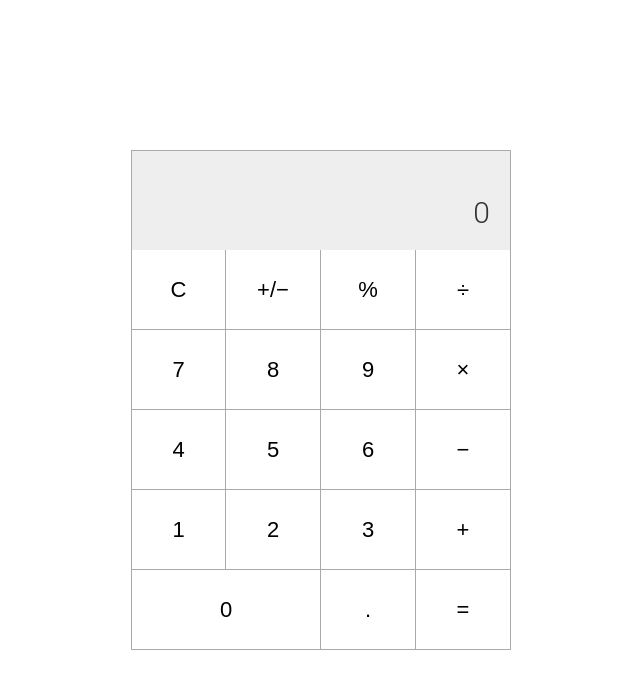
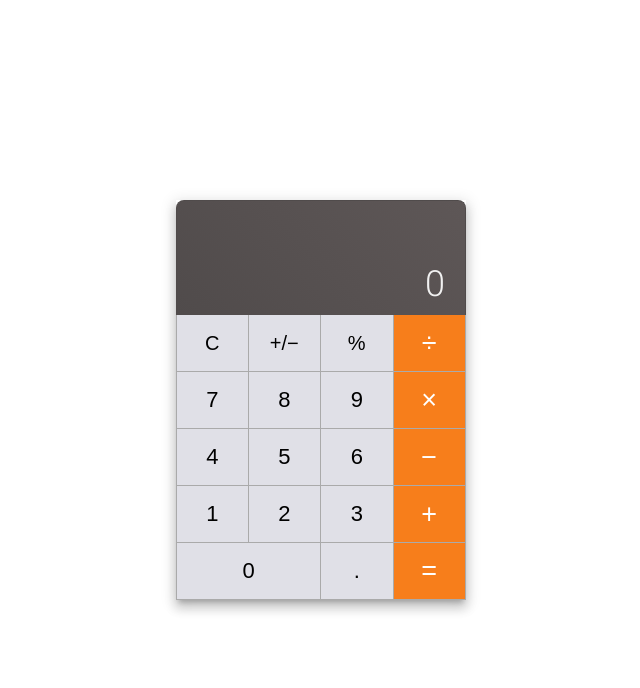
Before and after one commit to lukePeavey/calculator, a React (Create React App) app: page / in a window 1280 px wide. Shown: the top 688 px of the page, without its empty margins (319-959 px from the left). Built offline with nearby package versions, Linux system fonts and the light colour scheme.

Commit message:
Add additional styles
The app now matches the intended design.

```diff
--- a/public/index.html
+++ b/public/index.html
@@ -10,6 +10,7 @@
     -->
     <link rel="manifest" href="%PUBLIC_URL%/manifest.json">
     <link rel="shortcut icon" href="%PUBLIC_URL%/favicon.ico">
+    <link href="https://fonts.googleapis.com/css?family=Roboto:100,300,400" rel="stylesheet">
     <!--
       Notice the use of %PUBLIC_URL% in the tags above.
       It will be replaced with the URL of the `public` folder during the build.
--- a/src/components/app/App.css
+++ b/src/components/app/App.css
@@ -10,6 +10,9 @@ On larger screens, there is a fixed width/height.
   text-align: center;
   width: 100vw;
   height: 100vh;
+  font-family: 'Roboto', sans-serif;
+  -webkit-font-smoothing: antialiased;
+  -moz-osx-font-smoothing: grayscale;
 }
 .calculator {
   display: flex;
@@ -20,7 +23,11 @@ On larger screens, there is a fixed width/height.
 
 @media screen and (min-width: 400px) {
   .calculator {
-    height: 500px;
-    width: 380px;
+    box-shadow: 0 8px 10px 1px rgba(0, 0, 0, 0.14),
+      0 3px 14px 2px rgba(0, 0, 0, 0.12), 0 5px 5px -3px rgba(0, 0, 0, 0.2);
+  }
+  .calculator.basic {
+    height: 400px;
+    width: 290px;
   }
 }
--- a/src/components/app/App.js
+++ b/src/components/app/App.js
@@ -1,11 +1,11 @@
 import React from 'react'
-import './App.css'
 import Keypad from '../keypad/Keypad'
 import Display from '../display/Display'
+import './App.css'
 
-const App = ({ displayValue, ...keypadProps }) => (
+const App = ({ displayValue, mode, ...keypadProps }) => (
   <div className="App">
-    <div className="calculator">
+    <div className={`calculator ${mode}`}>
       <Display value={displayValue || 0} />
       <Keypad {...keypadProps} />
     </div>
--- a/src/components/display/Display.css
+++ b/src/components/display/Display.css
@@ -2,16 +2,22 @@
   display: flex;
   justify-content: flex-end;
   align-items: flex-end;
-  flex: 1 0 20%;
-  max-height: 100px;
-  background-color: #eee;
-  border: solid 1px #aaa;
+  flex: 1 1 0;
+  background: linear-gradient(45deg, #504b4b, #5e5757);
+  border: solid 1px #504b4b;
   border-bottom-width: 0;
+  font-size: 36px;
+  font-weight: 300;
+  color: #f1f1f1;
+}
+
+@media screen and (min-width: 400px) {
+  .Display {
+    border-radius: 8px 8px 0 0;
+  }
 }
 
 .Display-value {
-  margin: 20px;
-  font-size: 30px;
-  font-weight: 300;
-  color: #333;
+  margin: 10px 20px 10px 10px;
+  font-size: 100%;
 }
--- a/src/components/key/Key.css
+++ b/src/components/key/Key.css
@@ -9,24 +9,50 @@
   border-width: 0;
   border-right-width: 1px;
   border-bottom-width: 1px;
+  background: #e0e0e7;
   border-color: #aaa;
-}
-
-.Key.active {
-  background: #efefef;
+  font-size: 22px;
+  font-weight: 300;
+  transition: all 100ms;
 }
 
 .Key:first-of-type {
   border-left: solid 1px #aaa;
 }
 
-/* Keys with special styles */
+/* Keys with special styles
+**************************************************/
 #zero {
-  /* The zero is twice the width of other keys */
-  flex: 2 0 50%;
+  flex: 2 0 50%; /* The zero is twice the width of other keys */
+}
+.Key:last-of-type {
+  /* The symbols for the operation keys render smaller than regular characters
+ so they have a larger font size to make them look more equal */
+  font-size: 27px;
+}
+
+#percent,
+#neg,
+#clear {
+  /* These characters look slightly oversized, so they have a smaller font size */
+  font-size: 20px;
+}
+
+.Key:last-of-type {
+  background: #f77e1b;
+  color: #fff;
 }
 
 .Key-label {
-  font-size: 22px;
-  font-weight: 300;
 }
+
+/* Active state for regular keys */
+.Key:active,
+.Key.active {
+  background: #d8d8df;
+}
+
+.Key:last-of-type:active,
+.Key:last-of-type.active {
+  background: #ff8f39;
+}
--- a/src/components/keypad/keypad.css
+++ b/src/components/keypad/keypad.css
@@ -1,9 +1,10 @@
 /* The keypad height is 80% of total height of the calculator.
 This allows the hight of the calculator to scale on smaller screens. */
 .Keypad {
+  position: relative;
   display: flex;
   flex-direction: column;
-  flex: 4 0 80%;
+  flex: 2.5 1 0;
 }
 
 .Keypad-row {
--- a/src/containers/App.js
+++ b/src/containers/App.js
@@ -147,7 +147,7 @@ class AppContainer extends Component {
     this.setState({
       currentOperation: null,
       currentOutput: null,
-      displayValue: 0,
+      displayValue: '0',
       resetDisplayValueOnNextKeyPress: true
     })
   }
@@ -169,6 +169,7 @@ class AppContainer extends Component {
       <App
         keys={keypads[this.state.mode]}
         currentOperation={this.state.currentOperation}
+        mode={this.state.mode}
         displayValue={this.state.displayValue}
         handleClick={this.handleClick}
       />
```
